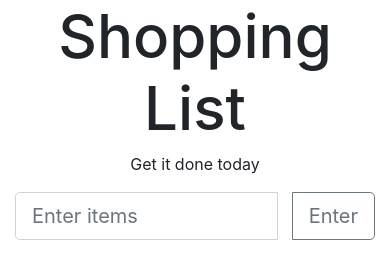
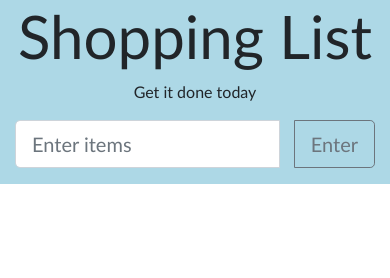
Before and after one commit to ilMatadore/shoppingList, a plain HTML site: page index.html in a window 390 px wide. Drawn offline with nearby package versions, Linux system fonts and the light colour scheme.

Commit message:
Add files via upload
update4

```diff
--- a/index.html
+++ b/index.html
@@ -4,6 +4,7 @@
 	<title>Shopping List</title>
 	<link rel="stylesheet" type="text/css" href="style.css">
 	<link rel="stylesheet" href="https://stackpath.bootstrapcdn.com/bootstrap/4.1.3/css/bootstrap.min.css" integrity="sha384-MCw98/SFnGE8fJT3GXwEOngsV7Zt27NXFoaoApmYm81iuXoPkFOJwJ8ERdknLPMO" crossorigin="anonymous">
+	<meta name="viewport" content="width=device-width, initial-scale=1.0">
 </head>
 <body>
 	<div class="container-fluid">
--- a/style.css
+++ b/style.css
@@ -1,3 +1,10 @@
+@media only screen and (max-width: 600px) {
+    body, div {
+        background-color: lightblue;
+
+    }
+}
+
 .container-fluid h1 {
   font-size: 60px;
   text-align: center;
@@ -13,13 +20,14 @@ p {
   text-decoration-style: double;
 }
 
-body {
+body, div {
   font-family: Calibri;
+
 }
 
 .list {
   font-family: Calibri;
-  font-size: 26px;
+  font-size: 18px;
   border: .5px solid #D3D3D3;
   list-style: none;
   padding: 4px 4px 4px 10px;
```
Also changed, not shown: script.js (line endings or trailing spaces).
